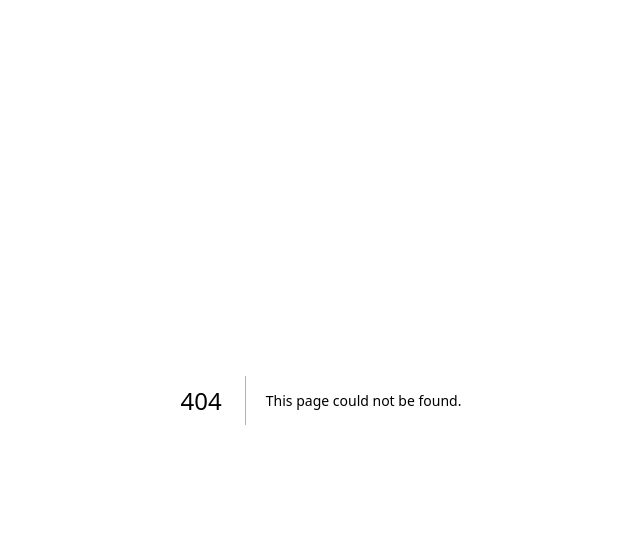
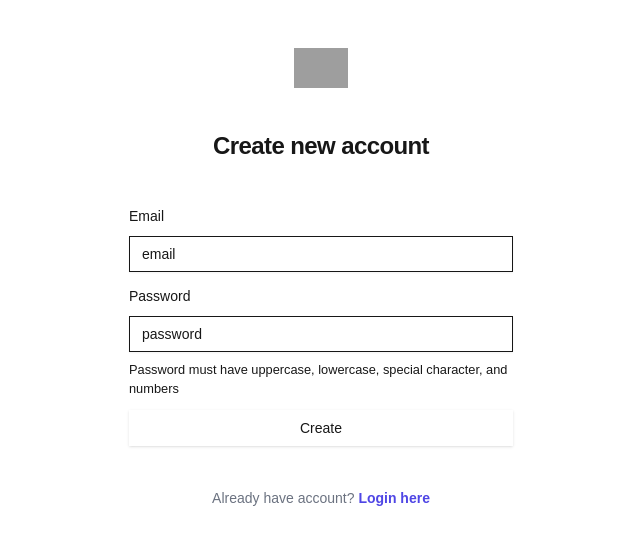
Before and after one commit to Costa0910/url-shortening-frontend, a Next.js app: page /register in a window 1280 px wide. Before the commit this address had no page. Shown: the top 544 px of the page, without its empty margins (319-959 px from the left). Built offline with nearby package versions, Linux system fonts and the light colour scheme; grey boxes are pictures that could not be loaded.

Commit message:
Implement authentication flow with email confirmation

```diff
--- /dev/null
+++ b/app/register/confirm/page.tsx
@@ -0,0 +1,107 @@
+"use client";
+import { useState, useEffect } from "react";
+import { useRouter } from "next/navigation";
+import { z } from "zod";
+import { zodResolver } from "@hookform/resolvers/zod";
+import { useForm } from "react-hook-form";
+import { ConfirmFormSchema } from "@/types/ConfirmFormSchema";
+import { BeatLoader } from "react-spinners";
+import {
+  Form,
+  FormControl,
+  FormField,
+  FormItem,
+  FormLabel,
+  FormMessage,
+} from "@/components/ui/form";
+import { Input } from "@/components/ui/input";
+import { Button } from "@/components/ui/button";
+import { apiFetch } from "@/utils/apiPost";
+
+type ConfirmFormData = z.infer<typeof ConfirmFormSchema>;
+
+export default function Confirm() {
+  const router = useRouter();
+  const [error, setError] = useState<string | null>(null);
+  const [isLoading, setIsLoading] = useState(false);
+
+  // Handle email verification on mount
+  useEffect(() => {
+    const userEmail = localStorage.getItem("temp");
+    if (!userEmail) {
+      router.push("/login");
+      return;
+    }
+  }, [router]);
+
+  const form = useForm<ConfirmFormData>({
+    resolver: zodResolver(ConfirmFormSchema),
+    defaultValues: {
+      email: localStorage.getItem("temp") || "",
+      confirmationCode: "",
+    },
+  });
+
+  const onSubmit = async (values: ConfirmFormData) => {
+    setError(null);
+    setIsLoading(true);
+
+    try {
+      await apiFetch<ConfirmFormData>(values, "/api/auth/confirmEmail", "POST");
+      router.push("/login?verified=true"); // Redirect on success
+    } catch (err) {
+      setError(err instanceof Error ? err.message : "Failed to confirm email");
+    } finally {
+      setIsLoading(false);
+    }
+  };
+
+  return (
+    <div className="flex min-h-full flex-1 flex-col justify-center px-6 py-10 lg:px-8">
+      <div className="sm:mx-auto sm:w-full sm:max-w-sm">
+        <h2 className="mt-10 text-center text-2xl/9 font-bold tracking-tight">
+          Check your email for confirmation code
+        </h2>
+        {error && (
+          <p className="text-red-500 text-center mt-2 text-sm">{error}</p>
+        )}
+      </div>
+
+      <div className="mt-10 sm:mx-auto sm:w-full sm:max-w-sm">
+        <Form {...form}>
+          <form onSubmit={form.handleSubmit(onSubmit)} className="space-y-3">
+            <FormField
+              control={form.control}
+              name="confirmationCode"
+              render={({ field }) => (
+                <FormItem>
+                  <FormLabel>Confirmation Code</FormLabel>
+                  <FormControl>
+                    <Input
+                      type="text"
+                      placeholder="Enter confirmation code"
+                      {...field}
+                    />
+                  </FormControl>
+                  <FormMessage />
+                </FormItem>
+              )}
+            />
+
+            <Button
+              type="submit"
+              className="w-full"
+              disabled={isLoading}
+            >
+              {isLoading ? (
+                <BeatLoader size={8} color="#ff7c03" />
+              ) : (
+                "Verify Email"
+              )}
+            </Button>
+          </form>
+        </Form>
+      </div>
+    </div>
+  );
+}
--- /dev/null
+++ b/app/register/page.tsx
@@ -0,0 +1,70 @@
+"use client";
+import { useState } from "react";
+import { useRouter } from "next/navigation";
+import Auth from "@/components/Auth";
+import Image from "next/image";
+import Link from "next/link";
+import { AuthFormSchema } from "@/types/AuthFormSchema";
+import { z } from "zod";
+import { apiFetch } from "@/utils/apiPost";
+
+type registerUserData = z.infer<typeof AuthFormSchema>;
+
+export default function Register() {
+  const [error, setError] = useState<string | null>(null);
+  const [isLoading, setIsLoading] = useState(false);
+  const router = useRouter();
+
+  const handleSubmit = async (values: registerUserData) => {
+    setError(null);
+    setIsLoading(true);
+
+    try {
+      await apiFetch<registerUserData>(values, "/api/auth/register", "POST");
+      localStorage.setItem("temp", values.email);
+      router.push("/register/confirm");
+    } catch (err) {
+      setError(err instanceof Error
+        ? err.message
+        : "Registration failed. Please try again."
+      );
+    } finally {
+      setIsLoading(false);
+    }
+  };
+
+  return (
+    <div className="flex min-h-full flex-1 flex-col justify-center px-6 py-12 lg:px-8">
+      <div className="sm:mx-auto sm:w-full sm:max-w-sm">
+        <Link href="/">
+          <Image
+            alt="URL Shortening Illustration"
+            src="/url-illustration.svg"
+            width={30}
+            height={30}
+            className="mx-auto h-10 w-auto"
+            priority
+          />
+        </Link>
+        <h2 className="mt-10 text-center text-2xl/9 font-bold tracking-tight">
+          Create new account
+        </h2>
+        {error && (
+          <p className="text-red-500 text-center mt-2 text-sm">{error}</p>
+        )}
+      </div>
+      <div className="mt-10 sm:mx-auto sm:w-full sm:max-w-sm">
+        <Auth btnText="Create" onSubmit={handleSubmit} isLoading={isLoading} />
+        <p className="mt-10 text-center text-sm/6 text-gray-500">
+          Already have account?{" "}
+          <Link
+            href="/login"
+            className="font-semibold text-indigo-600 hover:text-indigo-500"
+          >
+            Login here
+          </Link>
+        </p>
+      </div>
+    </div>
+  );
+}
```
Also changed, not shown: middleware.ts (added, +21 -0 lines), utils/authService.ts (added, +72 -0 lines).
